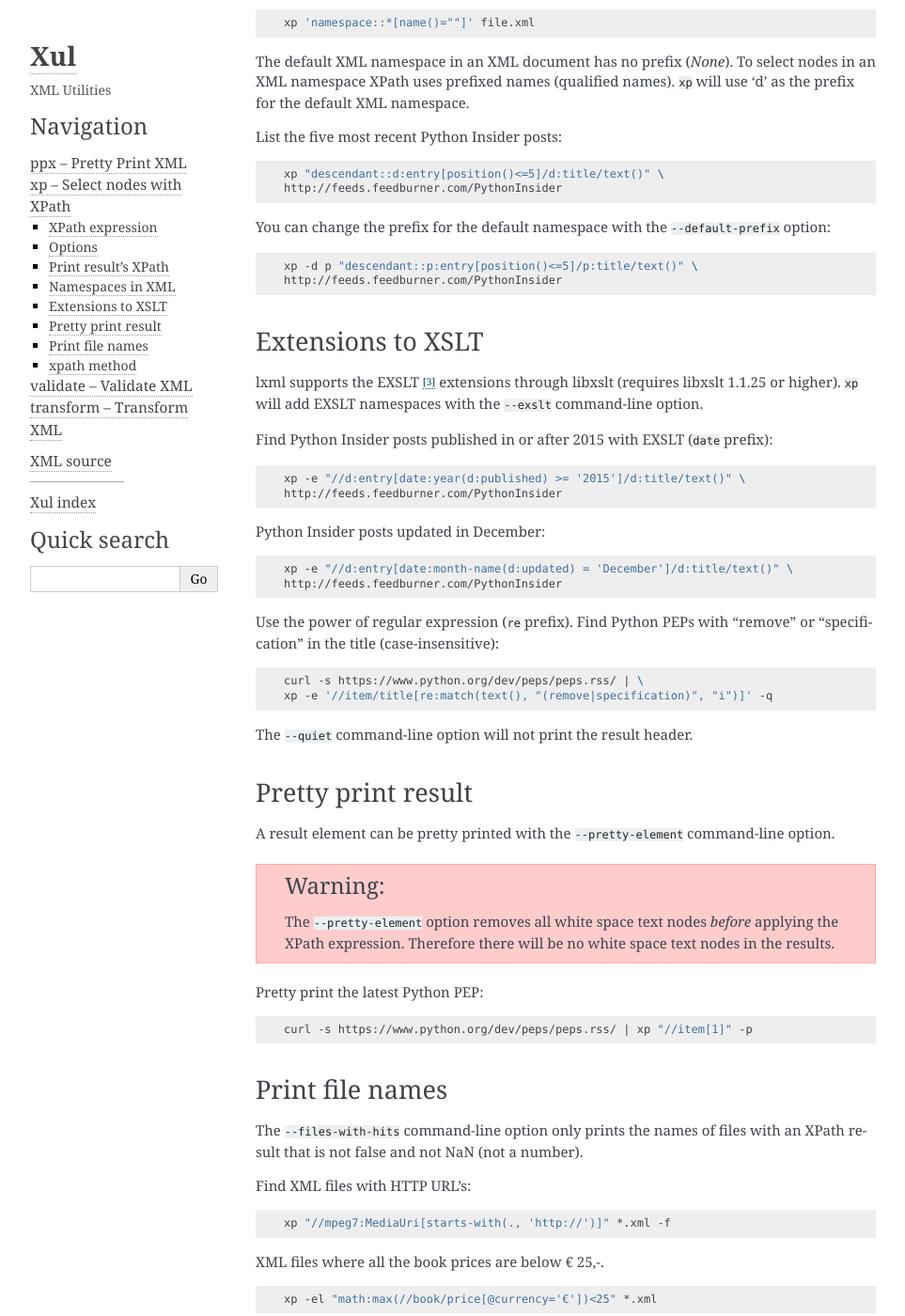
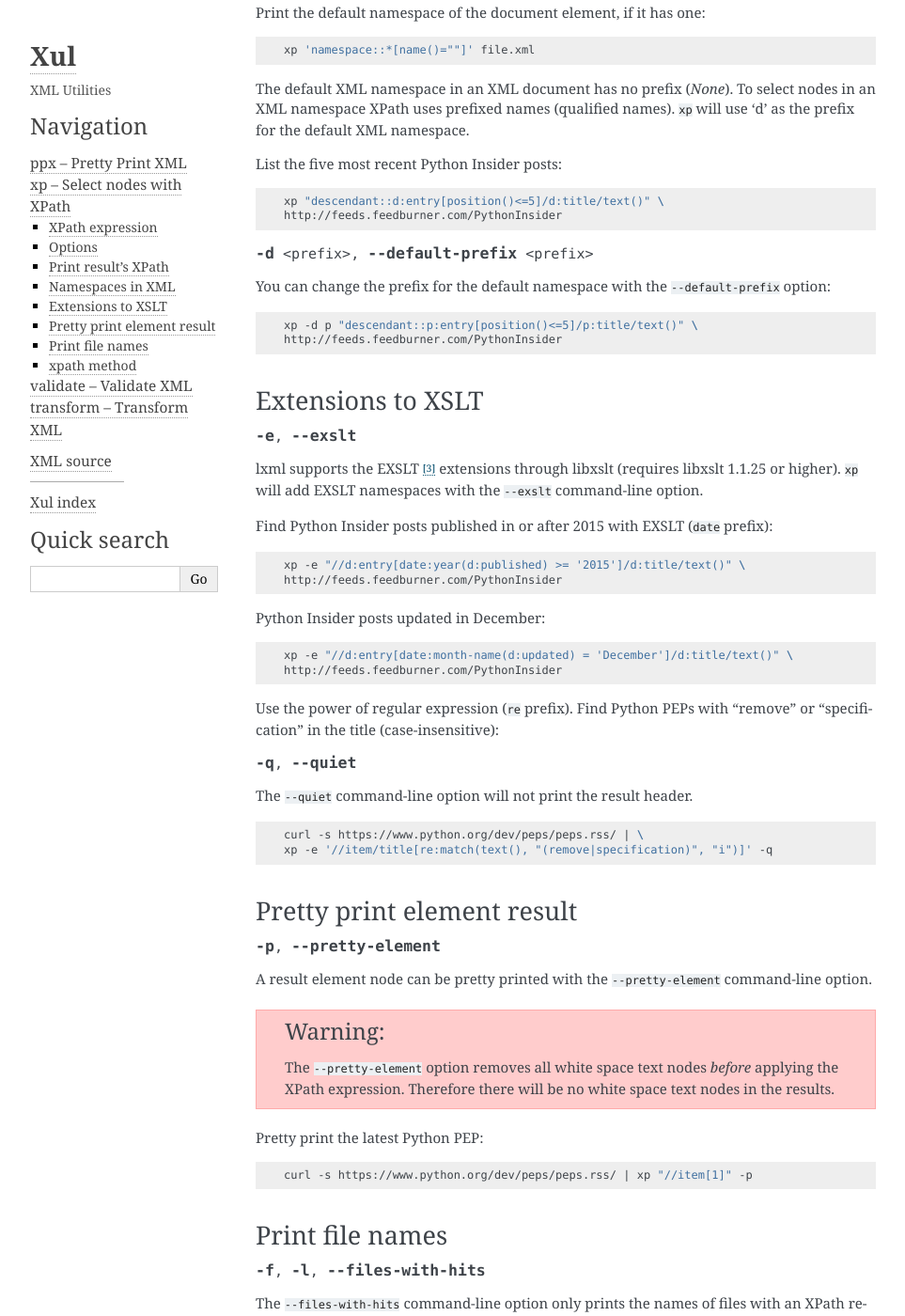
Before and after one commit to peteradrichem/Xul, a Sphinx documentation site: the page built from docs/xp.rst, in a window 1280 px wide and 1400 px high, scrolled down 1540 px. Shown: the whole window at 94% size, without its empty margins (148-1111 px from the left). Built offline with Sphinx 7.4.7, drawn with Linux system fonts in a browser that asks for light colours; some of the changed text lies outside the part shown.

Commit message:
Documentation index: command line options.

```diff
--- a/docs/index.rst
+++ b/docs/index.rst
@@ -7,13 +7,19 @@ Current version: |release|
 
 .. image:: https://img.shields.io/pypi/pyversions/xul.svg
    :target: https://pypi.org/project/Xul/
+   :alt: Python versions
 
 .. image:: https://img.shields.io/pypi/wheel/xul.svg
    :target: https://pypi.org/project/Xul/
+   :alt: Wheel
 
 .. image:: https://img.shields.io/pypi/l/xul.svg
    :target: https://pypi.org/project/Xul/
+   :alt: License
 
+.. image:: https://img.shields.io/pypi/v/xul
+   :target: https://pypi.org/project/Xul/
+   :alt: PyPI version
 
 .. index::
    single: scripts
--- a/docs/xp.rst
+++ b/docs/xp.rst
@@ -118,6 +125,9 @@ List the five most recent Python Insider posts:
    xp "descendant::d:entry[position()<=5]/d:title/text()" \
    http://feeds.feedburner.com/PythonInsider
 
+.. program:: xp
+.. option:: -d <prefix>, --default-prefix <prefix>
+
 You can change the prefix for the default namespace with the ``--default-prefix`` option:
 
 .. code-block:: bash
@@ -133,6 +143,9 @@ You can change the prefix for the default namespace with the ``--default-prefix`
 
 Extensions to XSLT
 ------------------
+.. program:: xp
+.. option:: -e, --exslt
+
 lxml supports the EXSLT [#]_ extensions through libxslt (requires libxslt 1.1.25 or higher).
 ``xp`` will add EXSLT namespaces with the ``--exslt`` command-line option.
 
@@ -153,20 +166,29 @@ Python Insider posts updated in December:
 Use the power of regular expression (``re`` prefix).
 Find Python PEPs with "remove" or "specification" in the title (case-insensitive):
 
+.. index::
+   single: xp script; quiet
+
+.. program:: xp
+.. option:: -q, --quiet
+
+The ``--quiet`` command-line option will not print the result header.
+
 .. code-block:: bash
 
    curl -s https://www.python.org/dev/peps/peps.rss/ | \
    xp -e '//item/title[re:match(text(), "(remove|specification)", "i")]' -q
 
-The ``--quiet`` command-line option will not print the result header.
-
 
 .. index::
    single: xp script; pretty print
 
-Pretty print result
--------------------
-A result element can be pretty printed with the ``--pretty-element`` command-line option.
+Pretty print element result
+---------------------------
+.. program:: xp
+.. option:: -p, --pretty-element
+
+A result element node can be pretty printed with the ``--pretty-element`` command-line option.
 
 .. warning:: The ``--pretty-element`` option removes all white space text nodes
    *before* applying the XPath expression. Therefore there will be no white space
@@ -184,6 +206,9 @@ Pretty print the latest Python PEP:
 
 Print file names
 ----------------
+.. program:: xp
+.. option:: -f, -l, --files-with-hits
+
 The ``--files-with-hits`` command-line option only prints the names
 of files with an XPath result that is not false and not NaN (not a number).
 
@@ -199,6 +224,9 @@ XML files where all the book prices are below € 25,-.
 
    xp -el "math:max(//book/price[@currency='€'])<25" *.xml
 
+.. program:: xp
+.. option:: -F, -L, --files-without-hits
+
 The ``--files-without-hits`` command-line option only prints the names
 of files without any XPath results, or with a false or NaN result.
 
--- a/setup.py
+++ b/setup.py
@@ -48,7 +48,7 @@ setup(
         "Topic :: Utilities"
     ],
     description="XML (XPath, XSD, XSLT) Utilities",
-    keywords="xml xpath xslt xsd dtd 'xml schema' 'relax ng' rng",
+    keywords="xml, xpath, xslt, xsd, dtd, xml schema, relax ng, rng",
     license='MIT',
     long_description=long_description(),
     long_description_content_type='text/x-rst',
--- a/xul/__init__.py
+++ b/xul/__init__.py
@@ -12,5 +12,5 @@ XML scripts in Python.
 
 
 # Xul version.
-__version_info__ = ('2', '2', '0')
+__version_info__ = ('2', '2', '1')
 __version__ = '.'.join(__version_info__)
```
Also changed, not shown: other parts of docs/xp.rst (+11 -1 lines), docs/ppx.rst (+9 -6 lines), docs/transform.rst (+4 -3 lines), docs/validate.rst (+9 -1 lines).
